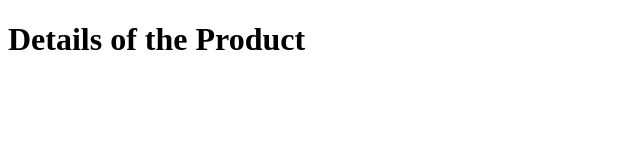
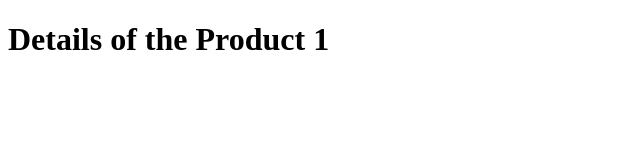
Before and after one commit to AnwardeenM/NextJS, a Next.js app in the folder routing-demo/: page /products/1 in a window 1280 px wide. Shown: the top 160 px of the page, without its empty margins (0-640 px from the left). Built offline with nearby package versions, Linux system fonts and the light colour scheme.

Commit message:
learnt dynamic routing using async and await methods as params properties

```diff
--- a/routing-demo/src/app/products/[productId]/page.tsx
+++ b/routing-demo/src/app/products/[productId]/page.tsx
@@ -1,3 +1,7 @@
-export default function ProductDetails(){
-    return <h1>Details of the Product</h1>
+export default async function ProductDetails({params}:
+    {
+        params:Promise<{productId:string}>
+    }){
+        const productId = (await params).productId;
+    return <h1>Details of the Product {productId}</h1>
 }
```
